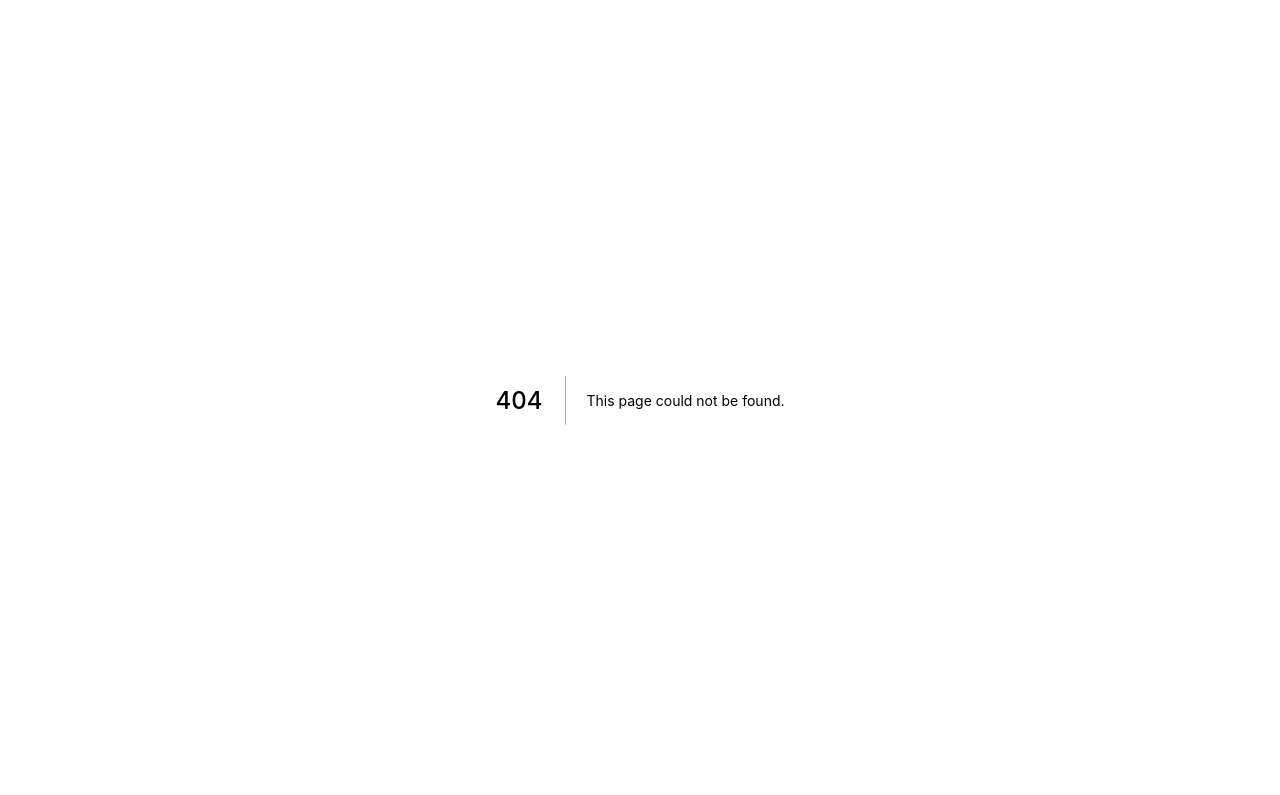
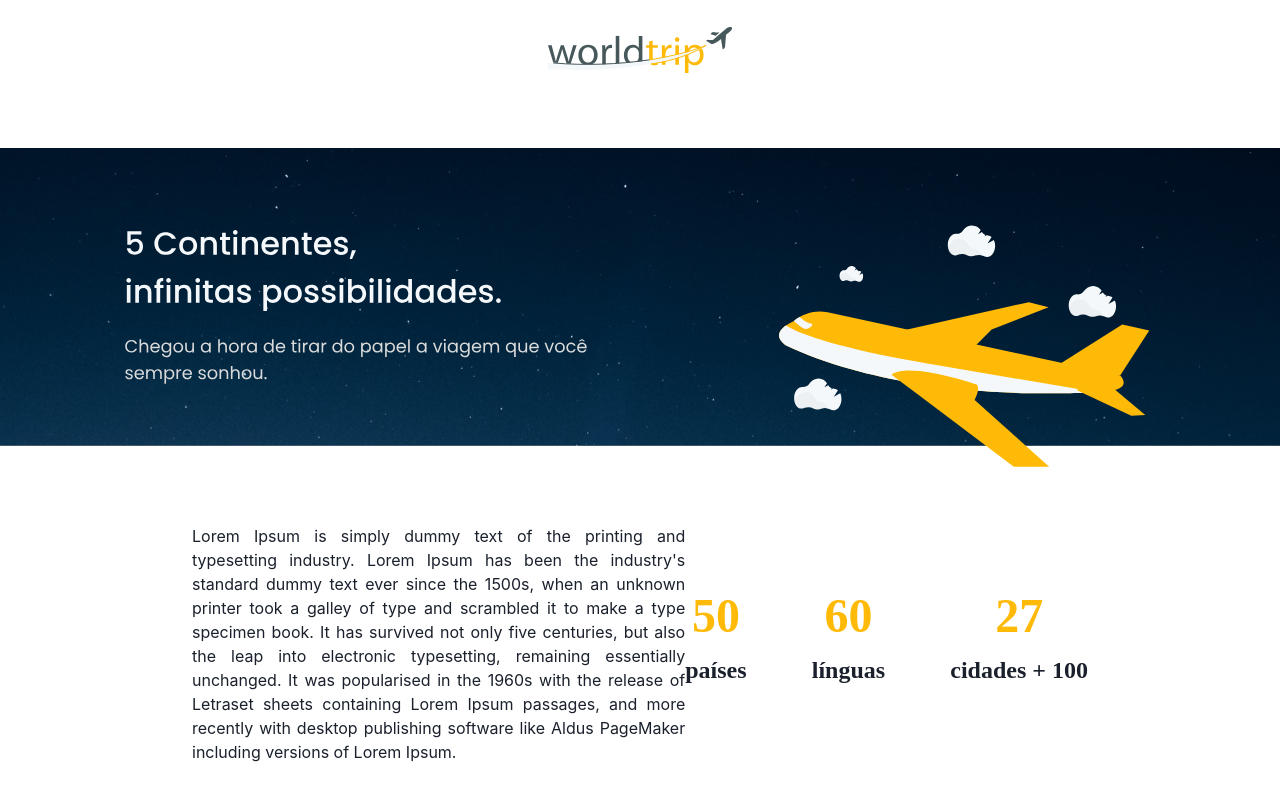
Before and after one commit to santanna106/Ignite-ChapterIV-Desafio01-RocketSeat, a Next.js app: page /Continente/1 in a window 1280 px wide. Before the commit this address had no page. Shown: the top 795 px of the page. Built offline with nearby package versions, Linux system fonts and the light colour scheme.

Commit message:
ajustando navegação

```diff
--- /dev/null
+++ b/src/pages/Continente/[continente].tsx
@@ -0,0 +1,47 @@
+import {Box,VStack} from '@chakra-ui/react';
+import Header from '../../components/Header'
+import Banner from '../../components/Banner'
+import InfoContinentes from '../../components/InfoContinentes';
+
+export default function Continente(){
+    const continente = [{continente:'europa',bunner:""}]
+    return (
+
+        <>
+          <Box marginBottom={20}>
+          <VStack spacing={12}>
+            <Header />
+            <Banner src="/images/Banner.svg" h={500} w="100%"/>
+            <InfoContinentes />
+          </VStack>
+          </Box>
+        </>
+      )
+
+}
+
+export async function getStaticPaths() {
+
+      let obj = {
+        params: {
+          continente:'europa'
+        }
+      }
+
+    let continentes = []
+    continentes = [...continentes,obj]
+
+    return {
+      paths:continentes,
+      fallback: false
+    }
+  }
+
+export async function getStaticProps({ params }) {
+    console.log('params: ',params);
+    return {
+      props: {
+        postData :{}
+      }
+    }
+  }
```
Also changed, not shown: src/components/Cta/index.tsx (+9 -2 lines).
